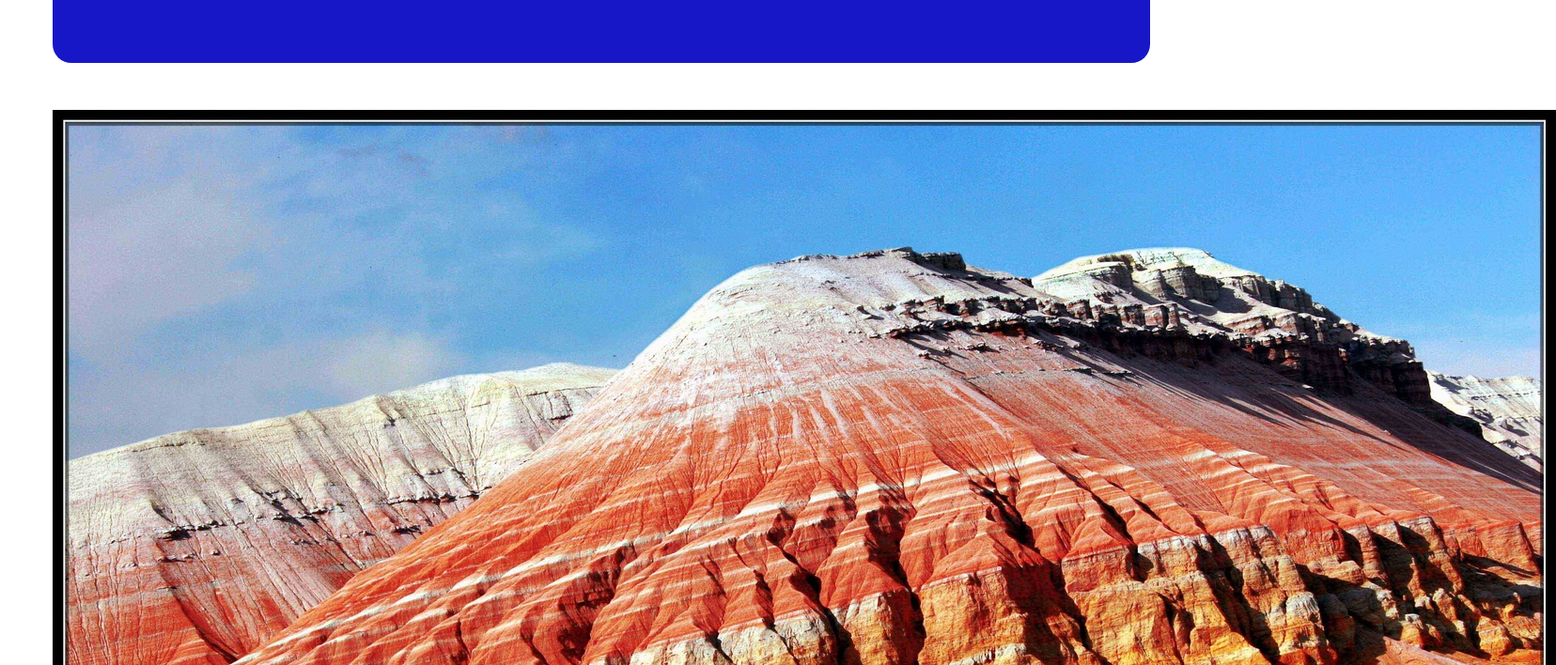
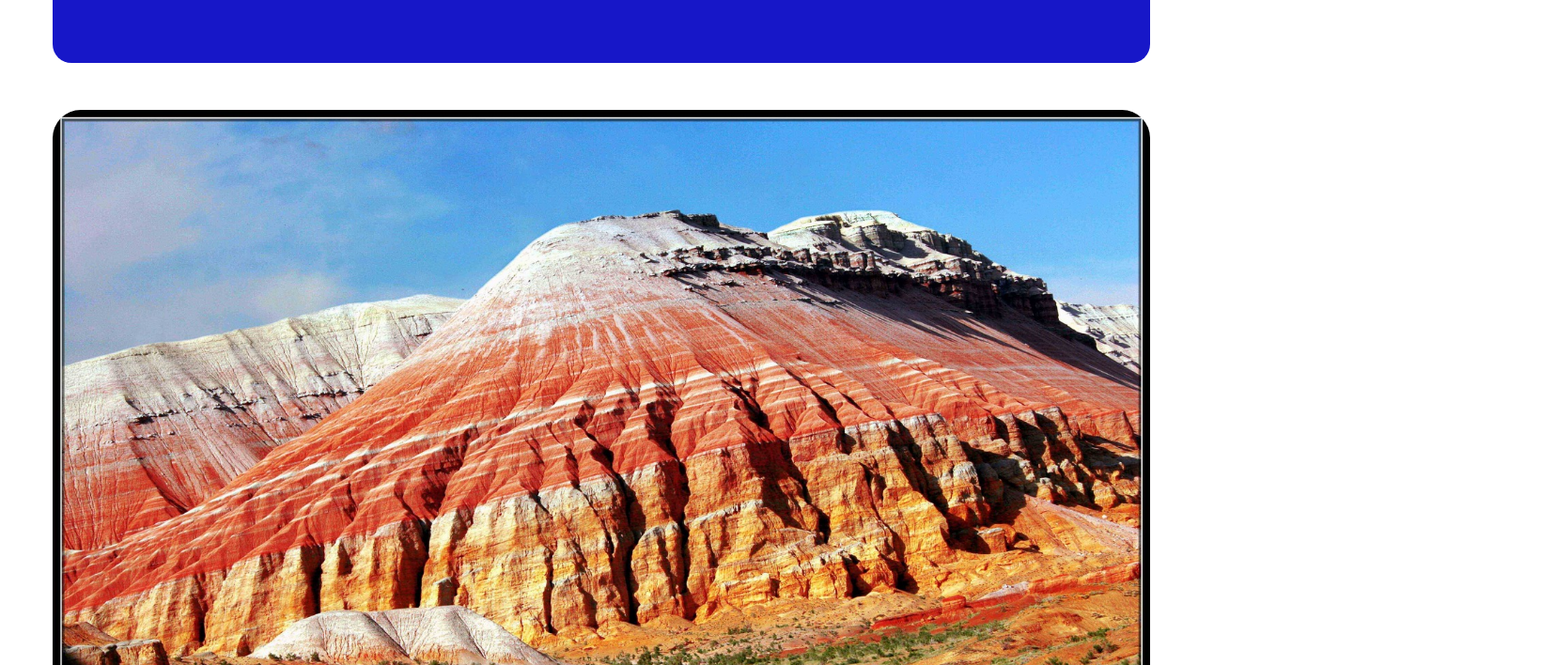
Before and after one commit to Abdu12036/frontend_assignment2, a plain HTML site: page emel.html in a window 1280 px wide. Shown: the part 1600-2308 px from the top of the page at 94% size, 1656 px wide, since content can reach past the window. Drawn offline with Linux system fonts and the light colour scheme.

Commit message:
minor update

```diff
--- a/emel.html
+++ b/emel.html
@@ -29,7 +29,7 @@
       </p>
     </div>
 
-    <img src="images/altyn-emel-national-park-kazakhstan-5.jpg" alt="Emel image">
+    <img src="images/altyn-emel-national-park-kazakhstan-5.jpg" alt="Emel image" class="head-img">
 
     <div class="content">
       <h2>Itinerary</h2>
```
